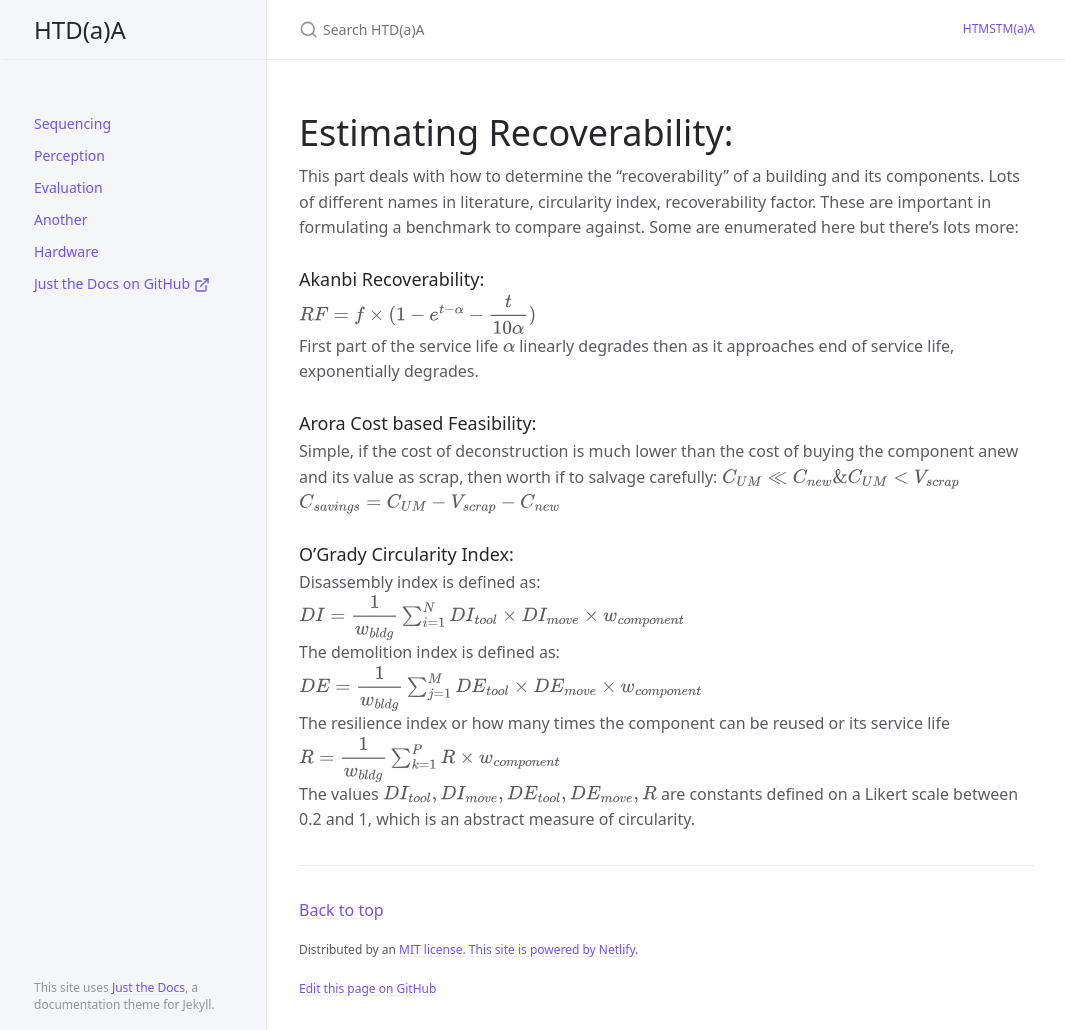
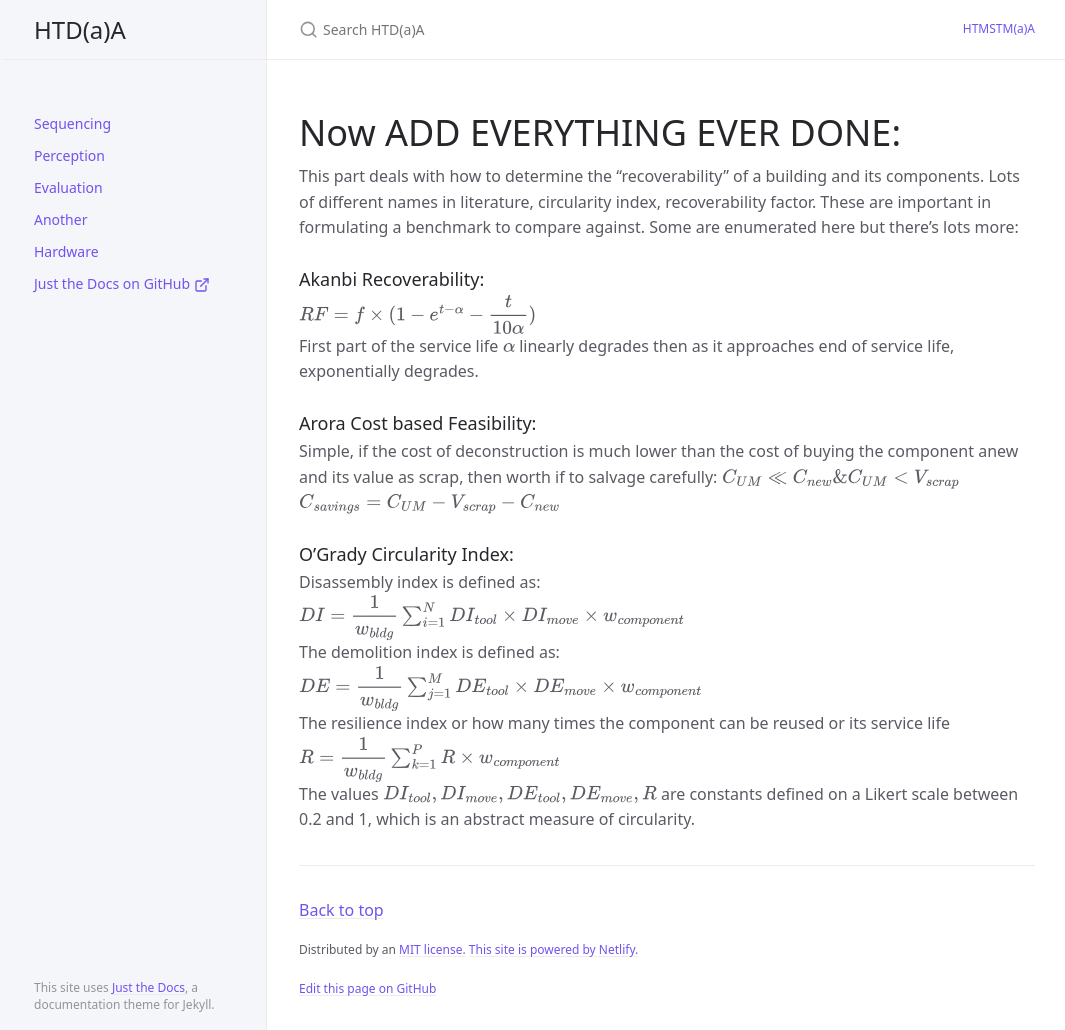
Before and after one commit to zainkarsan7/htdaa, a Jekyll site: the page built from docs/another_page.md, in a window 1280 px wide and 1030 px high. Shown: the whole window, without its empty margins (105-1170 px from the left). Built offline with Jekyll 4.4.1, drawn with Linux system fonts in a browser that asks for light colours; cached includes are drawn as plain includes.

Commit message:
mac test

```diff
--- a/docs/another_page.md
+++ b/docs/another_page.md
@@ -4,7 +4,7 @@ title: Another
 nav_order: 4
 ---
 
-# Estimating Recoverability:
+# Now ADD EVERYTHING EVER DONE:
 
 This part deals with how to determine the "recoverability" of a building and its components. Lots of different names in literature, circularity index, recoverability factor. These are important in formulating a benchmark to compare against. Some are enumerated here but there's lots more:
 ### Akanbi Recoverability:
```
